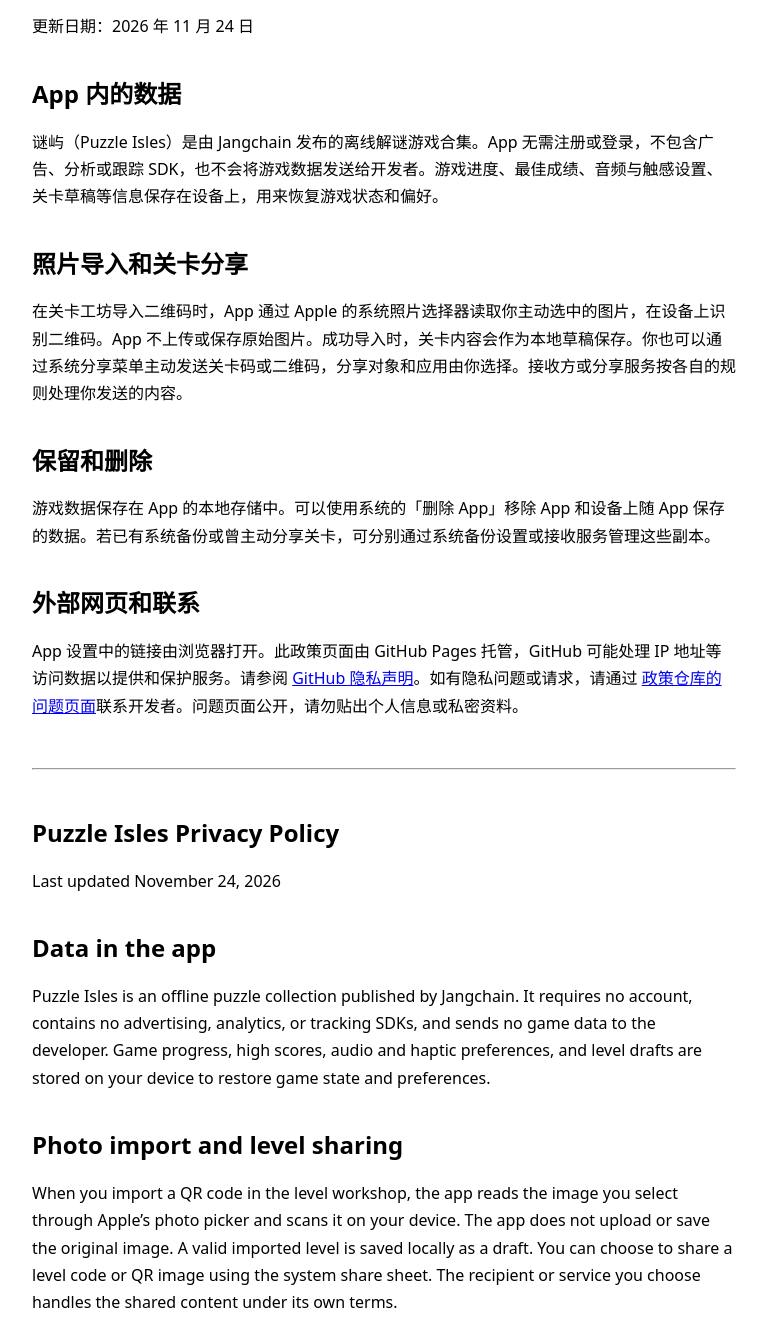
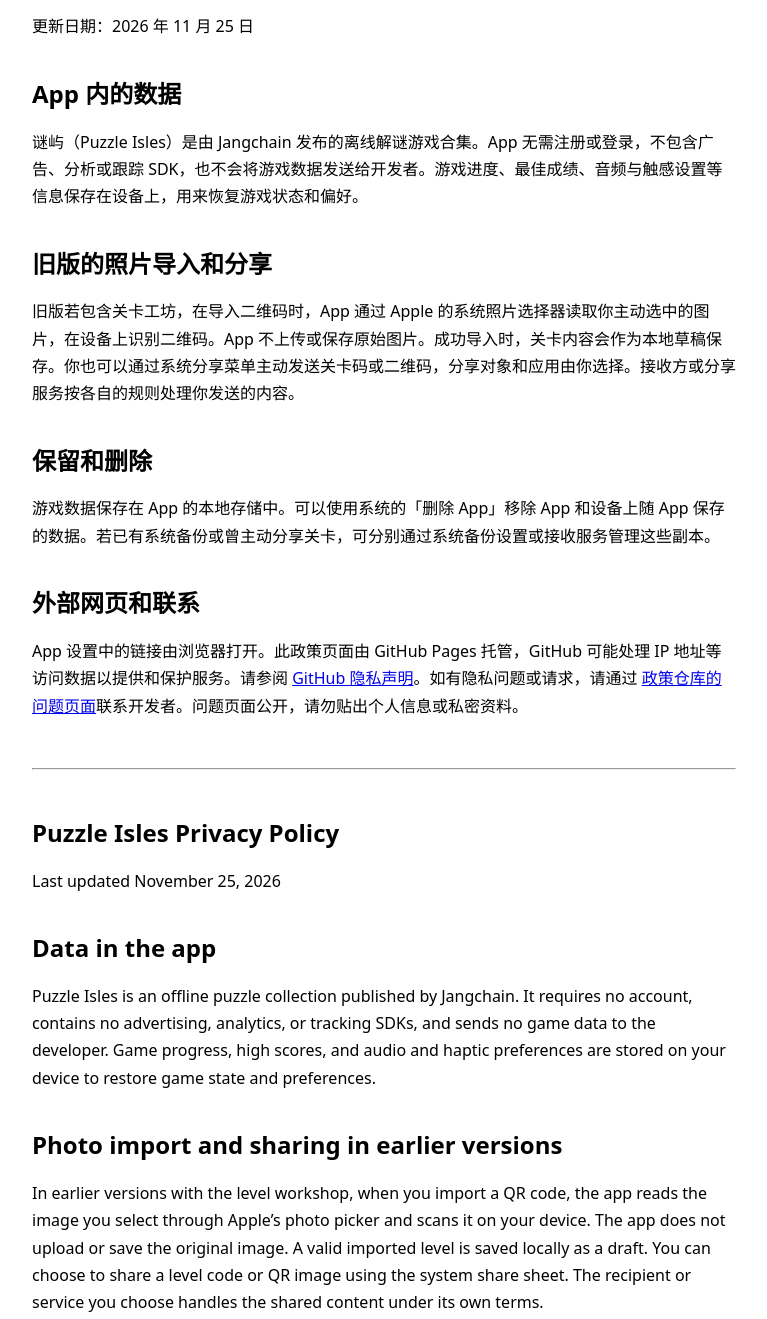
Before and after one commit to Jangchain/PuzzleIsles-Privacy, a plain HTML site: page index.html in a window 1280 px wide. Shown: the part 145-1464 px from the top of the page, without its empty margins (256-1023 px from the left). Drawn offline with Linux system fonts and the light colour scheme.

Commit message:
Update privacy policy after removing the level workshop

```diff
--- a/index.html
+++ b/index.html
@@ -16,13 +16,13 @@
 <main>
 <h1>谜屿隐私政策</h1>
 <p><a href="#english" lang="en">English</a></p>
-<p>更新日期：2026 年 11 月 24 日</p>
+<p>更新日期：2026 年 11 月 25 日</p>
 
 <h2>App 内的数据</h2>
-<p>谜屿（Puzzle Isles）是由 Jangchain 发布的离线解谜游戏合集。App 无需注册或登录，不包含广告、分析或跟踪 SDK，也不会将游戏数据发送给开发者。游戏进度、最佳成绩、音频与触感设置、关卡草稿等信息保存在设备上，用来恢复游戏状态和偏好。</p>
+<p>谜屿（Puzzle Isles）是由 Jangchain 发布的离线解谜游戏合集。App 无需注册或登录，不包含广告、分析或跟踪 SDK，也不会将游戏数据发送给开发者。游戏进度、最佳成绩、音频与触感设置等信息保存在设备上，用来恢复游戏状态和偏好。</p>
 
-<h2>照片导入和关卡分享</h2>
-<p>在关卡工坊导入二维码时，App 通过 Apple 的系统照片选择器读取你主动选中的图片，在设备上识别二维码。App 不上传或保存原始图片。成功导入时，关卡内容会作为本地草稿保存。你也可以通过系统分享菜单主动发送关卡码或二维码，分享对象和应用由你选择。接收方或分享服务按各自的规则处理你发送的内容。</p>
+<h2>旧版的照片导入和分享</h2>
+<p>旧版若包含关卡工坊，在导入二维码时，App 通过 Apple 的系统照片选择器读取你主动选中的图片，在设备上识别二维码。App 不上传或保存原始图片。成功导入时，关卡内容会作为本地草稿保存。你也可以通过系统分享菜单主动发送关卡码或二维码，分享对象和应用由你选择。接收方或分享服务按各自的规则处理你发送的内容。</p>
 
 <h2>保留和删除</h2>
 <p>游戏数据保存在 App 的本地存储中。可以使用系统的「删除 App」移除 App 和设备上随 App 保存的数据。若已有系统备份或曾主动分享关卡，可分别通过系统备份设置或接收服务管理这些副本。</p>
@@ -34,13 +34,13 @@
 
 <section lang="en" id="english">
 <h1>Puzzle Isles Privacy Policy</h1>
-<p>Last updated November 24, 2026</p>
+<p>Last updated November 25, 2026</p>
 
 <h2>Data in the app</h2>
-<p>Puzzle Isles is an offline puzzle collection published by Jangchain. It requires no account, contains no advertising, analytics, or tracking SDKs, and sends no game data to the developer. Game progress, high scores, audio and haptic preferences, and level drafts are stored on your device to restore game state and preferences.</p>
+<p>Puzzle Isles is an offline puzzle collection published by Jangchain. It requires no account, contains no advertising, analytics, or tracking SDKs, and sends no game data to the developer. Game progress, high scores, and audio and haptic preferences are stored on your device to restore game state and preferences.</p>
 
-<h2>Photo import and level sharing</h2>
-<p>When you import a QR code in the level workshop, the app reads the image you select through Apple’s photo picker and scans it on your device. The app does not upload or save the original image. A valid imported level is saved locally as a draft. You can choose to share a level code or QR image using the system share sheet. The recipient or service you choose handles the shared content under its own terms.</p>
+<h2>Photo import and sharing in earlier versions</h2>
+<p>In earlier versions with the level workshop, when you import a QR code, the app reads the image you select through Apple’s photo picker and scans it on your device. The app does not upload or save the original image. A valid imported level is saved locally as a draft. You can choose to share a level code or QR image using the system share sheet. The recipient or service you choose handles the shared content under its own terms.</p>
 
 <h2>Retention and deletion</h2>
 <p>Game data is kept in the app’s local storage. Use the system’s Delete App option to remove the app and its data from your device. If you have an existing device backup or shared a level, you can manage those copies separately in your backup settings or with the receiving service.</p>
```
